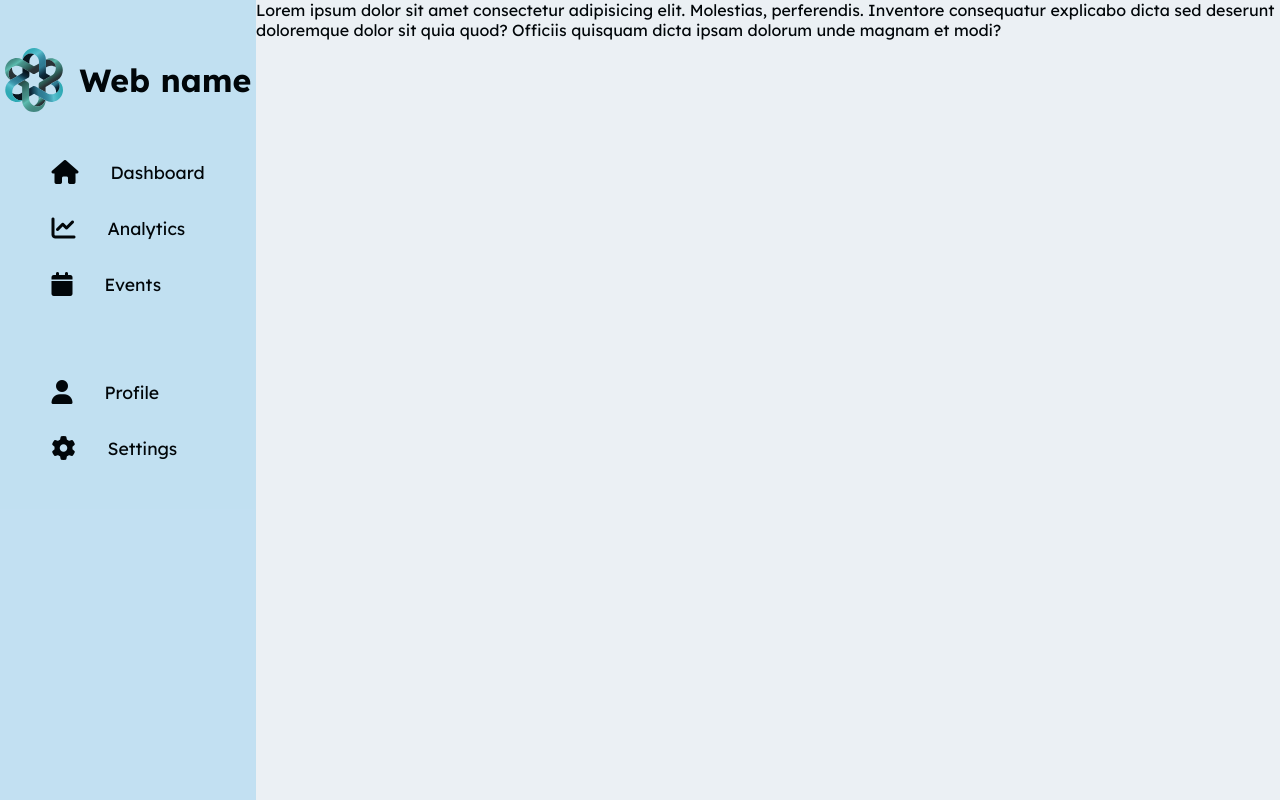
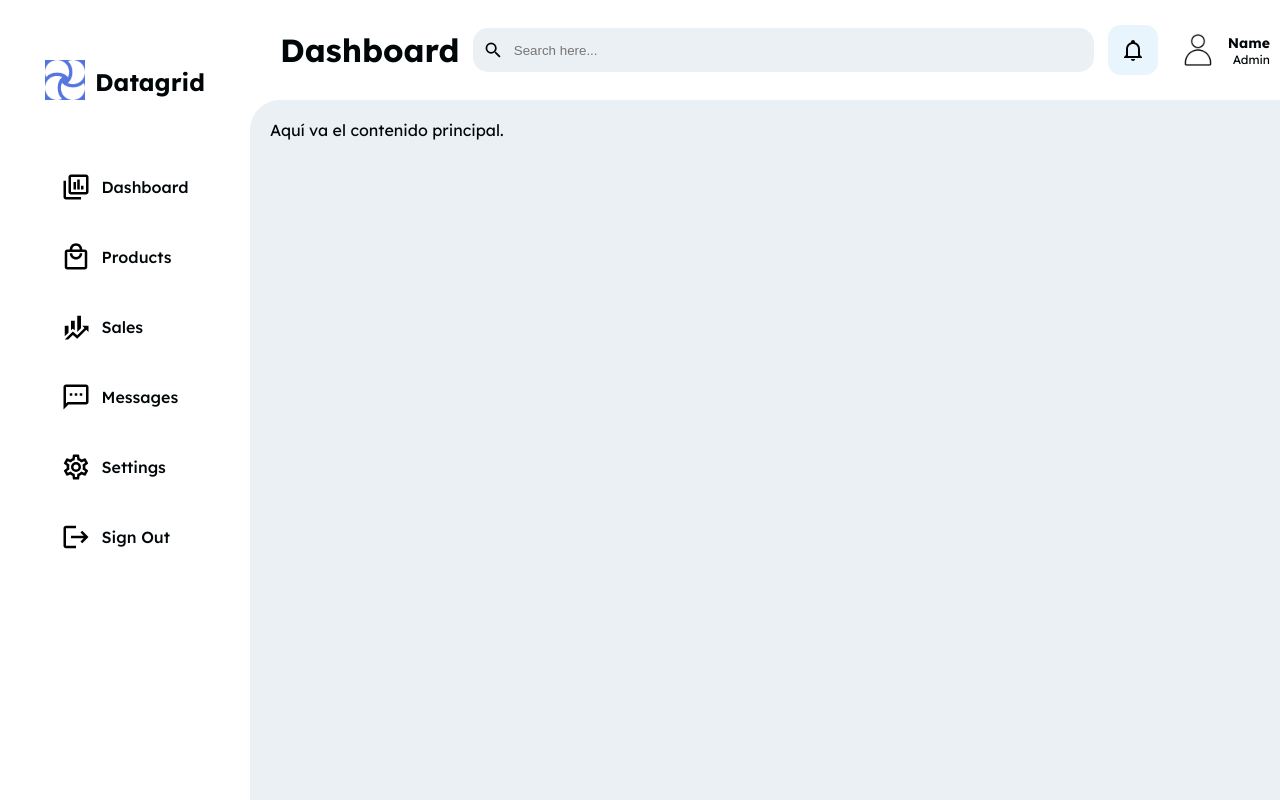
Before and after one commit to Santy-git/dashboard, a plain HTML site: page index.html in a window 1280 px wide. Drawn offline with Linux system fonts and the light colour scheme.

Commit message:
falta el main

```diff
--- a/index.html
+++ b/index.html
@@ -5,42 +5,83 @@
     <meta name="viewport" content="width=device-width, initial-scale=1.0">
     <title>Dashboard</title>
     <link rel="stylesheet" href="styles.css">
-    <script src="https://kit.fontawesome.com/6967c465a9.js" crossorigin="anonymous"></script>
 </head>
 <body>
     <div class="container">
-        <div class="sidebar">
-            <div class="web-info">
-                <img id="logo" src="rsc/logo.svg" alt="logo">
-                <p>Web name</p>
+        <div class="header">
+            <h1 id="title">Dashboard</h1>
+            <div class="input">
+                <div class="svg-logo">
+                    <svg xmlns="http://www.w3.org/2000/svg" viewBox="0 0 24 24"><title>magnify</title><path d="M9.5,3A6.5,6.5 0 0,1 16,9.5C16,11.11 15.41,12.59 14.44,13.73L14.71,14H15.5L20.5,19L19,20.5L14,15.5V14.71L13.73,14.44C12.59,15.41 11.11,16 9.5,16A6.5,6.5 0 0,1 3,9.5A6.5,6.5 0 0,1 9.5,3M9.5,5C7,5 5,7 5,9.5C5,12 7,14 9.5,14C12,14 14,12 14,9.5C14,7 12,5 9.5,5Z" /></svg>
+                </div>
+                <input type="text" placeholder="Search here...">
             </div>
-            <div class="items">
-                <div class="item">
-                    <i class="fa-solid fa-house"></i>
-                    <p>Dashboard</p>
+            <div class="user">
+                <div class="notifications">
+                    <div class="svg-logo">
+                        <svg xmlns="http://www.w3.org/2000/svg" viewBox="0 0 24 24"><title>bell-outline</title><path d="M10 21H14C14 22.1 13.1 23 12 23S10 22.1 10 21M21 19V20H3V19L5 17V11C5 7.9 7 5.2 10 4.3V4C10 2.9 10.9 2 12 2S14 2.9 14 4V4.3C17 5.2 19 7.9 19 11V17L21 19M17 11C17 8.2 14.8 6 12 6S7 8.2 7 11V18H17V11Z" /></svg>
+                    </div>
                 </div>
-                <div class="item">
-                    <i class="fa-solid fa-chart-line"></i>
-                    <p>Analytics</p>
-                </div>
-                <div class="item">
-                    <i class="fa-solid fa-calendar"></i>
-                    <p>Events</p>
-                </div>
-                <br>
-                <div class="item">
-                    <i class="fa-solid fa-user"></i>
-                    <p>Profile</p>
-                </div>
-                <div class="item">
-                    <i class="fa-solid fa-gear"></i>
-                    <p>Settings</p>
+                <div class="cont">
+                    <img src="rsc/user.png" alt="a">
+                    <div class="info">
+                        <h4 class="name">Name</h4>
+                        <p class="job">Admin</p>
+                    </div>
                 </div>
             </div>
         </div>
-        <!--  -->
-        <div class="content">
-            <p>Lorem ipsum dolor sit amet consectetur adipisicing elit. Molestias, perferendis. Inventore consequatur explicabo dicta sed deserunt doloremque dolor sit quia quod? Officiis quisquam dicta ipsam dolorum unde magnam et modi?</p>
+
+        <div class="sidebar">
+            <div class="web-info">
+                <div class="logo">
+                    <img src="rsc/logo.png" alt="logo">
+                </div>
+                <div class="web-name">
+                    <h2>Datagrid</h2>
+                </div>
+            </div>
+            <div class="menu-item">
+                <div class="item">
+                    <div class="svg-logo">
+                        <svg xmlns="http://www.w3.org/2000/svg" viewBox="0 0 24 24"><title>chart-box-multiple-outline</title><path d="M20 16V4H8V16M22 16C22 17.1 21.1 18 20 18H8C6.9 18 6 17.1 6 16V4C6 2.9 6.9 2 8 2H20C21.1 2 22 2.9 22 4M16 20V22H4C2.9 22 2 21.1 2 20V7H4V20M16 11H18V14H16M13 6H15V14H13M10 8H12V14H10Z" /></svg>
+                    </div>
+                    <p class="item-name">Dashboard</p>
+                </div>
+                <div class="item">
+                    <div class="svg-logo">
+                        <svg xmlns="http://www.w3.org/2000/svg" viewBox="0 0 24 24"><title>shopping-outline</title><path d="M19 6H17C17 3.2 14.8 1 12 1S7 3.2 7 6H5C3.9 6 3 6.9 3 8V20C3 21.1 3.9 22 5 22H19C20.1 22 21 21.1 21 20V8C21 6.9 20.1 6 19 6M12 3C13.7 3 15 4.3 15 6H9C9 4.3 10.3 3 12 3M19 20H5V8H19V20M12 12C10.3 12 9 10.7 9 9H7C7 11.8 9.2 14 12 14S17 11.8 17 9H15C15 10.7 13.7 12 12 12Z" /></svg>
+                    </div>
+                    <p class="item-name">Products</p>
+                </div>
+                <div class="item">
+                    <div class="svg-logo">
+                        <svg xmlns="http://www.w3.org/2000/svg" viewBox="0 0 24 24"><title>finance</title><path d="M6,16.5L3,19.44V11H6M11,14.66L9.43,13.32L8,14.64V7H11M16,13L13,16V3H16M18.81,12.81L17,11H22V16L20.21,14.21L13,21.36L9.53,18.34L5.75,22H3L9.47,15.66L13,18.64" /></svg>
+                    </div>
+                    <p class="item-name">Sales</p>
+                </div>
+                <div class="item">
+                    <div class="svg-logo">
+                        <svg xmlns="http://www.w3.org/2000/svg" viewBox="0 0 24 24"><title>message-processing-outline</title><path d="M20 2H4C2.9 2 2 2.9 2 4V22L6 18H20C21.1 18 22 17.1 22 16V4C22 2.9 21.1 2 20 2M20 16H5.2L4 17.2V4H20V16M17 11H15V9H17M13 11H11V9H13M9 11H7V9H9" /></svg>
+                    </div>
+                    <p class="item-name">Messages</p>
+                </div>
+                <div class="item">
+                    <div class="svg-logo">
+                        <svg xmlns="http://www.w3.org/2000/svg" viewBox="0 0 24 24"><title>cog-outline</title><path d="M12,8A4,4 0 0,1 16,12A4,4 0 0,1 12,16A4,4 0 0,1 8,12A4,4 0 0,1 12,8M12,10A2,2 0 0,0 10,12A2,2 0 0,0 12,14A2,2 0 0,0 14,12A2,2 0 0,0 12,10M10,22C9.75,22 9.54,21.82 9.5,21.58L9.13,18.93C8.5,18.68 7.96,18.34 7.44,17.94L4.95,18.95C4.73,19.03 4.46,18.95 4.34,18.73L2.34,15.27C2.21,15.05 2.27,14.78 2.46,14.63L4.57,12.97L4.5,12L4.57,11L2.46,9.37C2.27,9.22 2.21,8.95 2.34,8.73L4.34,5.27C4.46,5.05 4.73,4.96 4.95,5.05L7.44,6.05C7.96,5.66 8.5,5.32 9.13,5.07L9.5,2.42C9.54,2.18 9.75,2 10,2H14C14.25,2 14.46,2.18 14.5,2.42L14.87,5.07C15.5,5.32 16.04,5.66 16.56,6.05L19.05,5.05C19.27,4.96 19.54,5.05 19.66,5.27L21.66,8.73C21.79,8.95 21.73,9.22 21.54,9.37L19.43,11L19.5,12L19.43,13L21.54,14.63C21.73,14.78 21.79,15.05 21.66,15.27L19.66,18.73C19.54,18.95 19.27,19.04 19.05,18.95L16.56,17.95C16.04,18.34 15.5,18.68 14.87,18.93L14.5,21.58C14.46,21.82 14.25,22 14,22H10M11.25,4L10.88,6.61C9.68,6.86 8.62,7.5 7.85,8.39L5.44,7.35L4.69,8.65L6.8,10.2C6.4,11.37 6.4,12.64 6.8,13.8L4.68,15.36L5.43,16.66L7.86,15.62C8.63,16.5 9.68,17.14 10.87,17.38L11.24,20H12.76L13.13,17.39C14.32,17.14 15.37,16.5 16.14,15.62L18.57,16.66L19.32,15.36L17.2,13.81C17.6,12.64 17.6,11.37 17.2,10.2L19.31,8.65L18.56,7.35L16.15,8.39C15.38,7.5 14.32,6.86 13.12,6.62L12.75,4H11.25Z" /></svg>                    </div>
+                    <p class="item-name">Settings</p>
+                </div>
+                <div class="item">
+                    <div class="svg-logo">
+                        <svg xmlns="http://www.w3.org/2000/svg" viewBox="0 0 24 24"><title>logout</title><path d="M17 7L15.59 8.41L18.17 11H8V13H18.17L15.59 15.58L17 17L22 12M4 5H12V3H4C2.9 3 2 3.9 2 5V19C2 20.1 2.9 21 4 21H12V19H4V5Z" /></svg>
+                    </div>
+                    <p class="item-name">Sign Out</p>
+                </div>
+            </div>
+        </div>
+
+        <div class="main-content">
+            <p>Aquí va el contenido principal.</p>
         </div>
     </div>
 </body>
--- a/styles.css
+++ b/styles.css
@@ -2,7 +2,8 @@
 
 :root {
     /* colors */
-    --bg-page:hsl(207, 29%, 94%);
+    --bg-page:hsl(0, 0%, 100%);
+    --bg-main:hsl(207, 29%, 94%);
     --primary:hsl(201, 81%, 51%);
     --primary-10:hsl(201, 81%, 51%, 10%);
     --primary-20:hsl(201, 81%, 51%, 20%);
@@ -24,58 +25,143 @@ body {
 
 .container {
     display: grid;
-    grid-template-columns: 20% 80%;
+    grid-template-areas:
+        "sidebar header"
+        "sidebar main";
+    grid-template-columns: 250px 1fr;
+    grid-template-rows: 100px 1fr;
+    height: 100vh;
+}
+
+.header {
+    grid-area: header;
+    padding: 10px;
+    display: flex;
+    justify-content: space-between;
+    align-items: center;
+    margin-left: 20px;
 }
 
 .sidebar {
+    grid-area: sidebar;
+    color: var(--text);
+    padding: 20px;
+    padding-top: 60px;
     display: flex;
     flex-direction: column;
     align-items: center;
-    background-color: var(--primary-20);
-    padding: 0rem;
-    height: 100svh;
+}
+
+.main-content {
+    grid-area: main;
+    padding: 20px;
+    background-color: var(--bg-main);
+    border-top-left-radius: 30px;
+}
+
+.header .input,
+.header .notifications,
+.header .user {
+    display: flex;
+    align-items: center;
+}
+
+.input {
+    background-color: var(--bg-main);
+    padding: 10px 400px 10px 10px;
+    border-radius: 15px;
+    display: flex;
+    align-items: center;
+    justify-content: start;
+}
+
+.input input {
+    margin-left: 10px;
+    border: none;
+    background: none;
+    width: 100%;
+}
+
+.header .svg-logo {
+    display: flex;
+    align-items: center;
+    height: 24px;
+    width: 24px;
+}
+
+.sidebar .svg-logo {
+    display: flex;
+    align-items: center;
+    width: 30px;
+    height: auto;
 }
 
 .web-info {
     display: flex;
     align-items: center;
-    justify-content: center;
-    padding-top: 3rem;
-    gap: 1rem;
+    justify-content: start;
+    gap: 10px;
+    margin-bottom: 3rem;
 }
 
-#logo {
-    height: 4rem;
-}
-
-.web-info p {
-    font-size: 2rem;
-    font-weight: bold;
-}
-
-.items {
-    display: flex;
-    flex-direction: column;
-    gap: 2rem;
-    padding-top: 3rem;
+.logo img{
+    width: 40px;
+    height: auto;
 }
 
 .item {
     display: flex;
     align-items: center;
-    justify-content: star;
-    gap: 2rem;
+    padding: 20px 30px;
+    border-radius: 20px;
+}
+
+.item p {
+    font-weight: 500;
 }
 
 .item:hover {
     cursor: pointer;
-    color: var(--accent);
+    background-color: var(--primary-30);
 }
 
-.item i {
-    font-size: 1.5rem;
+.item-name {
+    margin-left: 10px;
 }
 
-.item p {
-    font-size: 1.1rem;
+.user {
+    gap: 20px;
 }
+
+.notifications {
+    padding: .8rem;
+    background-color: var(--primary-10);
+    border-radius: .8rem;
+    cursor: pointer;
+}
+
+.cont {
+    display: flex;
+    align-items: center;
+}
+
+.header .user img {
+    border-radius: 50%;
+    width: 40px;
+    height: 40px;
+    margin-right: 10px;
+}
+
+.user .info {
+    text-align: left;
+}
+
+.user .name {
+    margin: 0;
+    font-size: 14px;
+}
+
+.user .job {
+    margin-left: 5px;
+    font-size: 12px;
+}
```
Also changed, not shown: rsc/logo.png (added), rsc/logo.svg (deleted), rsc/user.png (added).
